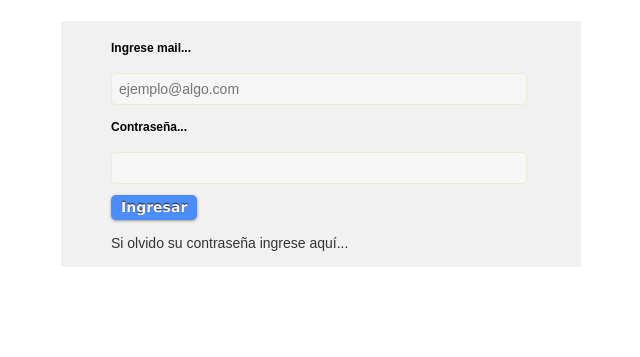
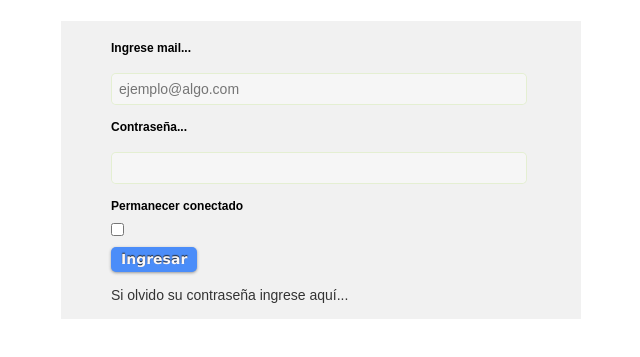
Before and after one commit to tamara01/2_Login, a plain HTML site: page index.html in a window 1280 px wide. Shown: the part 59-416 px from the top of the page, without its empty margins (319-959 px from the left). Drawn offline with Linux system fonts and the light colour scheme.

Commit message:
Se agrega checkbox

```diff
--- a/index.html
+++ b/index.html
@@ -24,7 +24,10 @@
 
 
                 <p class="contact"><label for="password">Contraseña...</label></p><br/>
-          <input type="password" id="password" name="password" required="">
+          <input type="password" id="password" name="password" required=""><br/>
+
+            <p class="contact"><label for="conec">Permanecer conectado</label></p>
+           <input type="checkbox" name="btnconec">
 
 
            <br/> <input class="buttom" name="submit" id="submit" tabindex="5" value="Ingresar" type="submit">
```
